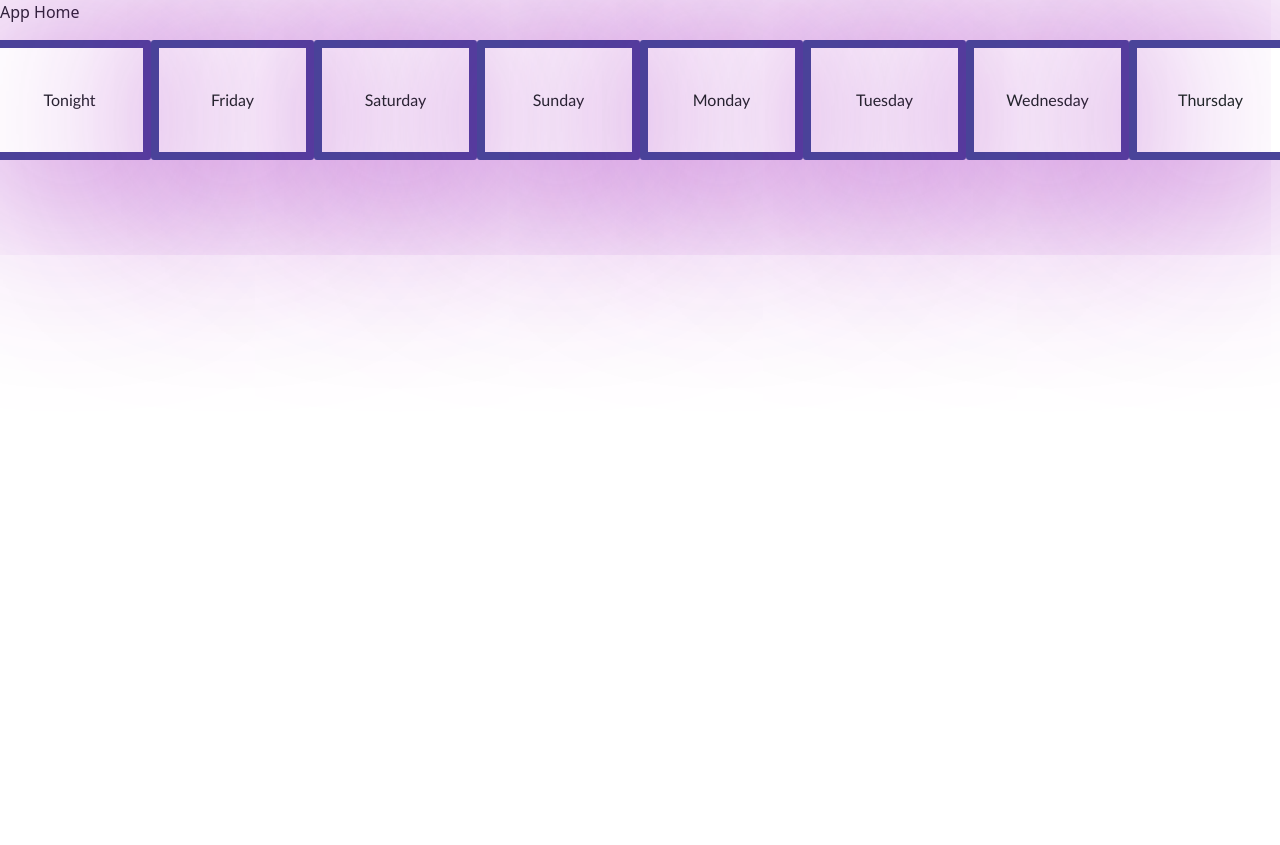
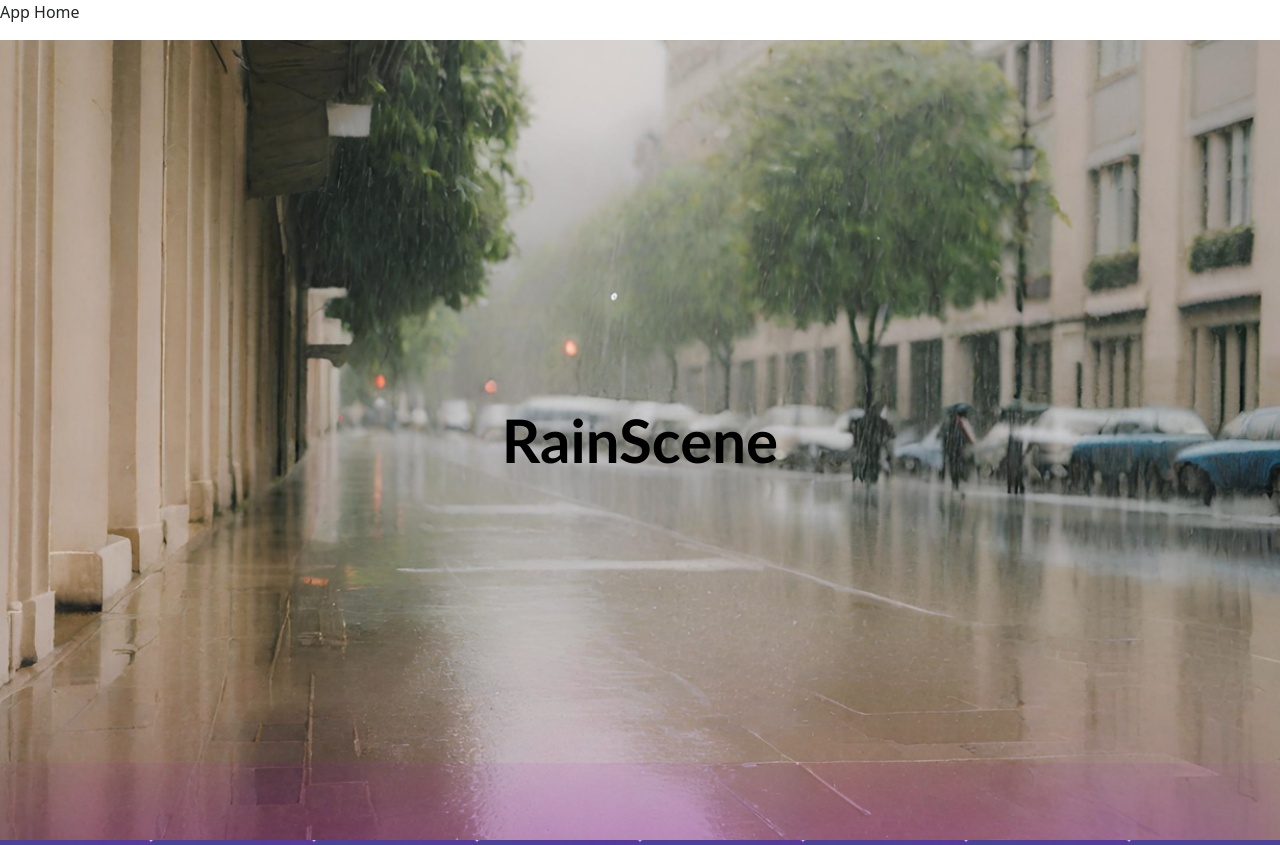
Before and after one commit to GabiDragh/Project-2, a React (Vite) app: page / in a window 1280 px wide. Shown: the top 845 px of the page. Before the commit the page ends 800 px from the top, so only its background shows below. Built offline with nearby package versions, Linux system fonts and the light colour scheme.

Commit message:
Rain Scene update

```diff
--- a/src/assets/Scenes/RainScene.jsx
+++ b/src/assets/Scenes/RainScene.jsx
@@ -1,4 +1,19 @@
 // TODO: Install three.js
+
+import React from 'react'
+import RainBackground from '../images/RainBackground.png'
+
+const RainScene = () => {
+  return (
+    <div className='scene' style={{ backgroundImage: `url(${RainBackground})`,
+                                        backgroundSize: 'cover',
+                                        backgroundPosition: 'center',
+                                        width: '100%',
+                                        height: '100%',}}>RainScene</div>
+  )
+}
+
+export default RainScene
 
 // TODO: Install react-three/fiber
 
--- a/src/components/Hero.jsx
+++ b/src/components/Hero.jsx
@@ -1,5 +1,5 @@
 import React from 'react';
-import weatherMock from '../services/weatherMock';
+// import weatherMock from '../services/weatherMock';
 
 // TODO: Import asset components (weather scenes)?
 
@@ -7,51 +7,49 @@ import RainScene from '../assets/Scenes/RainScene';
 
 
 const Hero = () => { //weatherData object destructuring prop in from API call - TODO: create component/take it from Jean or create a mock call to see some results!!!
-    const weatherData = weatherMock('New York');
+    // const weatherData = weatherMock('New York');
 
-    const skyText = weatherData[0].current.skytext; //check weather API for the skytext position - weather-js data returns it as written here, FIXME: but will have to change if different API used
-    console.log(skyText);
+    // const skyText = weatherData[0].current.skytext; //check weather API for the skytext position - weather-js data returns it as written here, FIXME: but will have to change if different API used
+    // console.log(skyText);
 
     // DONE: Function to navigate through the sky text and return asset component
 
-    const callAsset = (skyText) => {
+    // const callAsset = (skyText) => {
 
-        // Define variable to store simplified sky text information
-        const currentSky = skytext.toLowerCase().replace(/(mostly | partly)\s+/g, ''); //replace keywords as mostly, cloudy, and the whitespace from the skytext
-        console.log(currentSky);
+    //     // Define variable to store simplified sky text information
+    //     const currentSky = skytext.toLowerCase().replace(/(mostly | partly)\s+/g, ''); //replace keywords as mostly, cloudy, and the whitespace from the skytext
+    //     console.log(currentSky);
 
-        // DONE: Add swithcase statement that returns assest component based on simplified text from sky text
-        // switch (currentSky) {
-        //     case 'sunny':
-        //         return <SunnyScene />;
-        //     case 'clear':
-        //         return <ClearScene />
-        //     case 'cloudy':
-        //         return <CloudyScene />;
-        //     case 'rain':
-        //         return <RainScene />;
-        //     case 'snow':
-        //         return <SnowScene />;
-        //     case 'storms':
-        //         return <StormScene />;
-        //     // FIXME: possible other cases? Weather APi dependent
-        //     default:
-        //         return 'Oops! Apologies, it seems I am having trouble processing that!'
-        // }
-    };
+    //     // DONE: Add swithcase statement that returns assest component based on simplified text from sky text
+    //     switch (currentSky) {
+    //         // case 'sunny':
+    //         //     return <SunnyScene />;
+    //         // case 'clear':
+    //         //     return <ClearScene />
+    //         // case 'cloudy':
+    //         //     return <CloudyScene />;
+    //         case 'rain':
+    //             return <RainScene />;
+    //         // case 'snow':
+    //         //     return <SnowScene />;
+    //         // case 'storms':
+    //         //     return <StormScene />;
+    //         // FIXME: possible other cases? Weather APi dependent
+    //         default:
+    //             return 'Oops! Apologies, it seems I am having trouble processing that!'
+    //     }
+    // };
 
     // DONE: Define variable to store the asset
-    const assetScene = callAsset(skyText);
+    // const assetScene = callAsset(skyText);
 
     // DONE: Return in browser
     return (
     <>
         <div className="hero" id ="hero">
-            <p>
-                WeatherRebel 3D Animation here
-            </p>
             {/* Added asset to hero section */}
-            {assetScene}
+            {/* {assetScene} */}
+            <RainScene />
         </div>
     </>
  );
--- a/src/components/Home.jsx
+++ b/src/components/Home.jsx
@@ -1,12 +1,12 @@
 import React from 'react';
 import 'bootstrap/dist/css/bootstrap.css';
 import Footer from './Footer'
-// import Hero from './Hero';
+import Hero from './Hero';
 
 const Home = () => (
     <>
 
-        {/* <Hero /> */}
+        <Hero />
         <Footer />
     </>
 );
--- a/src/index.css
+++ b/src/index.css
@@ -8,16 +8,19 @@ body {
 }
 
 
-#hero {
+.scene {
   text-align: center;
   font-family: "Trebuchet MS", "Lucida Sans Unicode", "Lucida Grande",
     "Lucida Sans", Arial, sans-serif;
-  font-size:60px;
+  font-size: 60px;
   font-weight: bold;
   color: rgb(0, 0, 0);
   background-color: #27a1d1cb;
-  min-height: 70vh;
-  padding: 400px;
+  min-height: 100vh;
+  padding: 0;
+  display: flex;
+  align-items: center;
+  justify-content: center;
 
 }
 
```
Also changed, not shown: src/assets/images/RainBackground.png (added), 1 other file (tests, documents, lock files or other folders).
